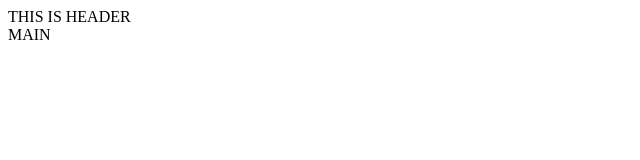
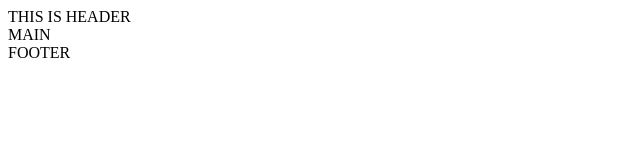
Before and after one commit to shijing-git/resume, a plain HTML site: page index.html in a window 1280 px wide. Shown: the full height of the page, 0-640 px from the left. Drawn offline with Linux system fonts and the light colour scheme.

Commit message:
Update index.html

```diff
--- a/index.html
+++ b/index.html
@@ -7,6 +7,6 @@
 <body>
 	<div class="header">THIS IS HEADER</div>
 	<div class="main">MAIN</div>
-	<div class="footer"></div>
+	<div class="footer">FOOTER</div>
 </body>
 </html>
```
